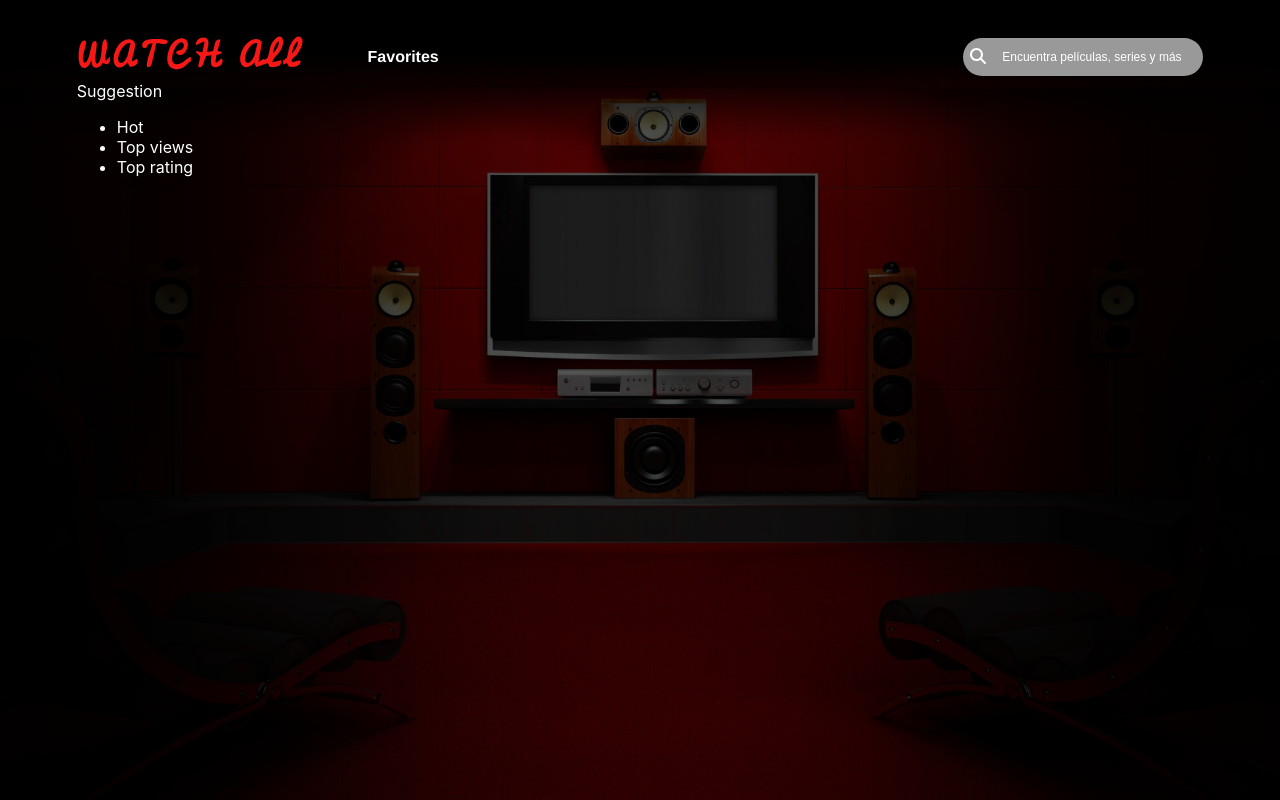
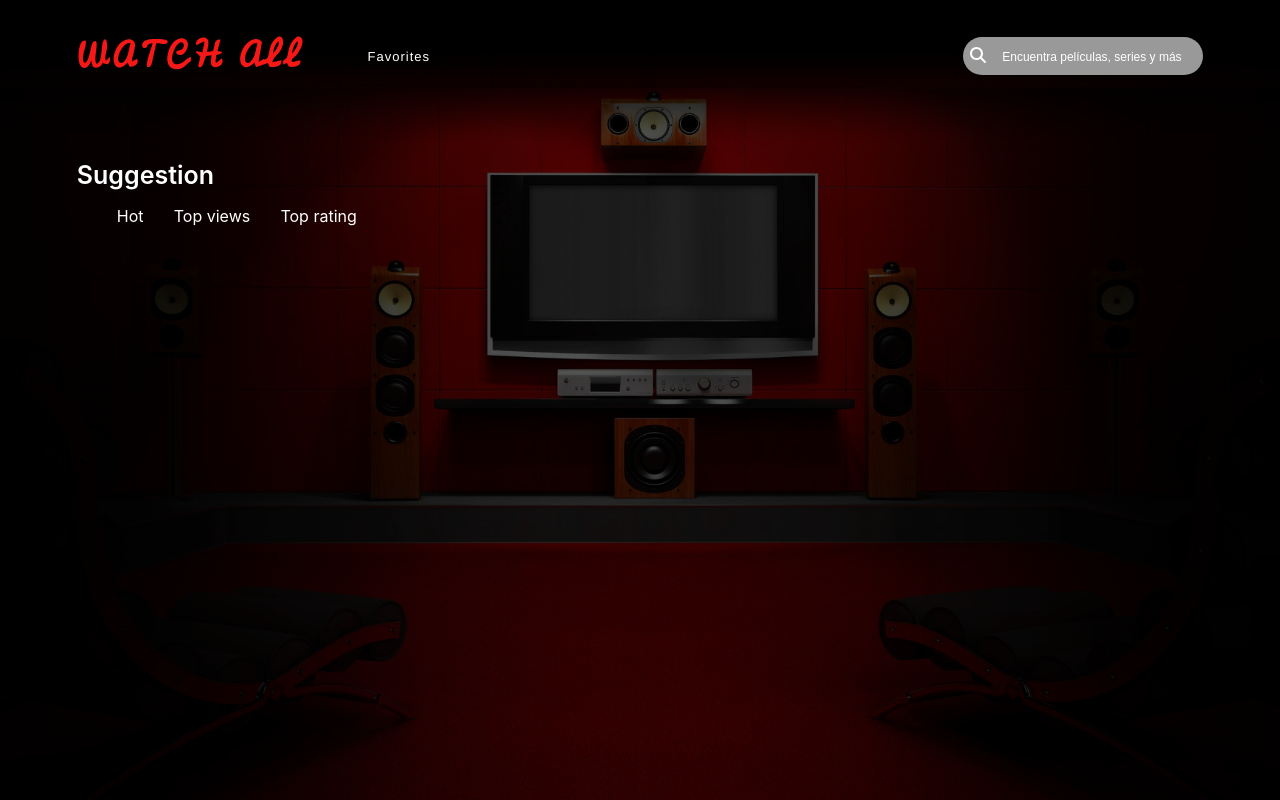
Before and after one commit to luko907/moviesApp, a React (Create React App) app: page / in a window 1280 px wide. Built offline with nearby package versions, Linux system fonts and the light colour scheme.

Commit message:
update home styles

```diff
--- a/src/App.css
+++ b/src/App.css
@@ -1,3 +1,3 @@
-.App {
-  text-align: center;
+.home {
+  margin-top: 5rem;
 }
--- a/src/App.js
+++ b/src/App.js
@@ -1,12 +1,13 @@
 import React from "react";
 import NavBar from "./components/NavBar/NavBar.jsx";
 import Home from "./components/Home/Home.jsx";
+import "./App.css";
 
 function App() {
   return (
     <React.Fragment>
       <NavBar />
-      <div>
+      <div className="home">
         <Home />
       </div>
     </React.Fragment>
--- a/src/components/Home/Home.jsx
+++ b/src/components/Home/Home.jsx
@@ -1,11 +1,14 @@
 import React from "react";
+import styles from "./Home.module.css";
 
 function Home() {
   return (
     <React.Fragment>
-      <div>
+      <div className={styles.div_suggestion}>
         <span>Suggestion</span>
-        <ul>
+      </div>
+      <div className={styles.div_hot_top}>
+        <ul className={styles.ul_hot_top}>
           <li>Hot</li>
           <li>Top views</li>
           <li>Top rating</li>
--- /dev/null
+++ b/src/components/Home/Home.module.css
@@ -0,0 +1,15 @@
+.div_suggestion {
+  display: flex;
+  font-weight: 600;
+  font-size: 25px;
+}
+.div_hot_top {
+  display: flex;
+}
+.ul_hot_top {
+  display: flex;
+  width: 15rem;
+  justify-content: space-between;
+  list-style: none;
+  padding-left: 10;
+}
--- a/src/components/NavBar/NavBar.module.css
+++ b/src/components/NavBar/NavBar.module.css
@@ -3,7 +3,8 @@
   color: #ffffff;
   justify-content: space-between;
   font-family: Vaud, Helvetica Neue, sans-serif;
-  font-weight: 600;
+  font-weight: 400;
+  letter-spacing: 1px;
 }
 .header a {
   text-decoration: none;
@@ -13,6 +14,7 @@
   display: flex;
   justify-content: space-between;
   align-items: center;
+  font-size: 13px;
 }
 .logo {
   margin-right: 4rem;
--- a/src/index.css
+++ b/src/index.css
@@ -14,11 +14,6 @@ body {
   color: #ffffff;
 }
 
-code {
-  font-family: source-code-pro, Menlo, Monaco, Consolas, "Courier New",
-    monospace;
-}
-
 #root {
   margin: 2rem 6vw 6vw 6vw;
 }
```
